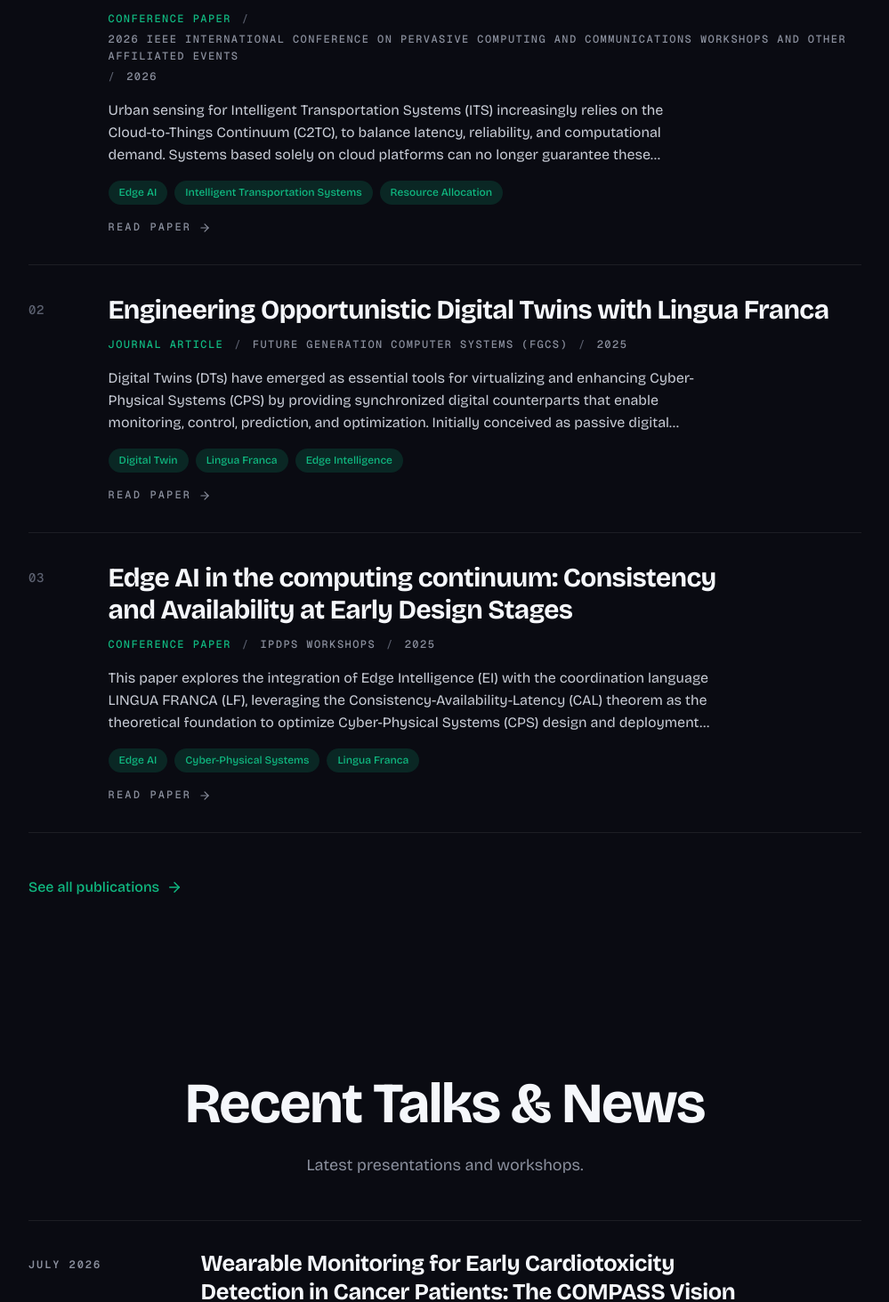
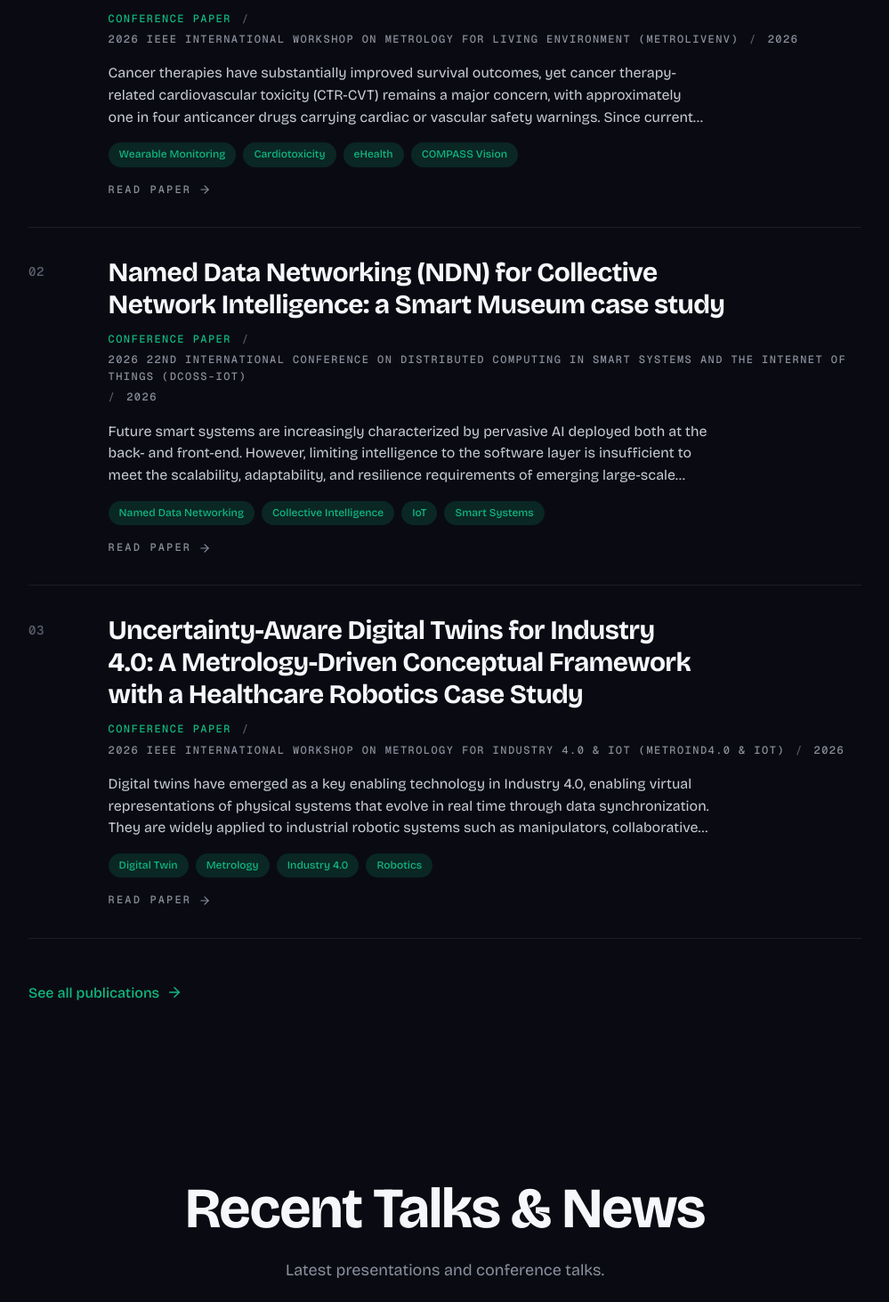
Before and after one commit to vinzbarbuto/vinzbarbuto.github.io, a Next.js app: page / in a window 1280 px wide. Shown: the part 3514-4977 px from the top of the page at 89% size, without its empty margins (140-1139 px from the left). Built offline with nearby package versions, Linux system fonts and the light colour scheme.

Commit message:
feat: add 2026 publications and talks, improve image rendering with position control, and update UI labels.

```diff
--- a/next.config.ts
+++ b/next.config.ts
@@ -12,6 +12,9 @@ const nextConfig: NextConfig = {
   images: {
     unoptimized: true,
   },
+  turbopack: {
+    root: __dirname,
+  },
 };
 
 export default nextConfig;
--- a/src/app/page.tsx
+++ b/src/app/page.tsx
@@ -161,7 +161,7 @@ export default function Home() {
       <SectionLayout
         id="recent-talks"
         title="Recent Talks & News"
-        subtitle="Latest presentations and workshops."
+        subtitle="Latest presentations and conference talks."
       >
         <div className={styles.stackLg}>
           <ol className={styles.talkList}>
--- a/src/app/talks/[id]/page.tsx
+++ b/src/app/talks/[id]/page.tsx
@@ -76,7 +76,7 @@ export default async function TalkDetailPage(props: { params: Promise<{ id: stri
                             src={withBasePath(talk.image || "/placeholder.webp")}
                             alt={talk.title}
                             fill
-                            style={{ objectFit: "cover", objectPosition: "center" }}
+                            style={{ objectFit: "cover", objectPosition: (talk as { imagePosition?: string }).imagePosition || "center" }}
                             priority
                         />
                     </div>
--- a/src/components/TalksClient.tsx
+++ b/src/components/TalksClient.tsx
@@ -12,6 +12,7 @@ interface TalkItem {
     title: string;
     description: string;
     image?: string;
+    imagePosition?: string;
     isLogo?: boolean;
     event?: string;
     date?: string;
@@ -189,6 +190,7 @@ export default function TalksClient({ talks }: { talks: TalkItem[] }) {
                                     fill
                                     style={{
                                         objectFit: talk.isLogo ? "contain" : "cover",
+                                        objectPosition: talk.imagePosition || "center",
                                         padding: talk.isLogo ? "1.5rem" : "0"
                                     }}
                                 />
--- a/src/data/publications.ts
+++ b/src/data/publications.ts
@@ -17,6 +17,72 @@ export interface Publication {
 }
 
 export const publications: Publication[] = [
+    {
+        id: "metrolivenv2026",
+        title: "Wearable Monitoring for Early Cardiotoxicity Detection in Cancer Patients: The COMPASS Vision",
+        authors: "V Barbuto, C Savaglio, IS Curren, G Liuzzo, L Natale, S Gravina, SJ Archibald, R Gravina",
+        venue: "2026 IEEE International Workshop on Metrology for Living Environment (MetroLivEnv)",
+        type: "Conference Paper",
+        year: 2026,
+        abstract: "Cancer therapies have substantially improved survival outcomes, yet cancer therapy-related cardiovascular toxicity (CTR-CVT) remains a major concern, with approximately one in four anticancer drugs carrying cardiac or vascular safety warnings. Since current monitoring relies on periodic hospital-based assessments, transient or progressively evolving cardiovascular alterations often escape timely detection. Within the context of COMPASS (Cardio-Oncology Multidisciplinary Patient Assistance Solution), an EU Innovative Health Initiative (IHI) project (Grant Agreement No. 101253264), this extended abstract explores continuous wearable sensing in real-world environments as a complementary paradigm for early detection of CTR-CVT. After reviewing the clinical indicators most relevant to longitudinal monitoring, we survey the corresponding wearable modalities together with their typical accuracy ranges and metrological limitations, and introduce the COMPASS research vision integrating wearable-derived data into AI-based clinical decision support for personalized cardio-oncology care.",
+        links: {
+            url: "https://ieeexplore.ieee.org/abstract/document/11659865/",
+        },
+        image: "https://res.cloudinary.com/dgec2pai8/image/upload/v1789141147/compass_1_fvdusy.webp",
+        tags: ["Wearable Monitoring", "Cardiotoxicity", "eHealth", "COMPASS Vision"],
+        bibtex: `@inproceedings{barbuto2026wearable,
+  title={Wearable Monitoring for Early Cardiotoxicity Detection in Cancer Patients: The COMPASS Vision},
+  author={Barbuto, Vincenzo and Savaglio, Claudio and Curren, Ivy S and Liuzzo, Giovanna and Natale, Luigi and Gravina, Saverio and Archibald, Stephen J and Gravina, Raffaele},
+  booktitle={2026 IEEE International Workshop on Metrology for Living Environment (MetroLivEnv)},
+  pages={295--300},
+  year={2026},
+  organization={IEEE}
+}`
+    },
+    {
+        id: "dcoss2026",
+        title: "Named Data Networking (NDN) for Collective Network Intelligence: a Smart Museum case study",
+        authors: "R Ul Islam, V Barbuto, C Savaglio, R Gravina",
+        venue: "2026 22nd International Conference on Distributed Computing in Smart Systems and the Internet of Things (DCOSS-IoT)",
+        type: "Conference Paper",
+        year: 2026,
+        abstract: "Future smart systems are increasingly characterized by pervasive AI deployed both at the back- and front-end. However, limiting intelligence to the software layer is insufficient to meet the scalability, adaptability, and resilience requirements of emerging large-scale cyber-physical ecosystems. Indeed, intelligence must extend across both the entire architectural stack and the infrastructure, including the network layer itself. In this paper, we explore Named Data Networking (NDN) as an enabler of collective intelligence at the network level. Unlike traditional IP-based architectures, NDN natively supports in-network caching, name-based routing, and stateful forwarding, thus enabling distributed decision-making mechanisms to emerge directly from the network fabric. We argue that these properties can be interpreted as forms of collective intelligence, where the network collaboratively optimizes content dissemination and resource utilization, and validate our findings through a Smart Museum case study.",
+        links: {
+            url: "https://ieeexplore.ieee.org/abstract/document/11659377/",
+        },
+        image: "https://res.cloudinary.com/dgec2pai8/image/upload/v1789141147/NDN_g2pnku.webp",
+        tags: ["Named Data Networking", "Collective Intelligence", "IoT", "Smart Systems"],
+        bibtex: `@inproceedings{ulislam2026named,
+  title={Named Data Networking (NDN) for Collective Network Intelligence: a Smart Museum case study},
+  author={Ul Islam, Rafiq and Barbuto, Vincenzo and Savaglio, Claudio and Gravina, Raffaele},
+  booktitle={2026 22nd International Conference on Distributed Computing in Smart Systems and the Internet of Things (DCOSS-IoT)},
+  pages={877--882},
+  year={2026},
+  organization={IEEE}
+}`
+    },
+    {
+        id: "metroind2026",
+        title: "Uncertainty-Aware Digital Twins for Industry 4.0: A Metrology-Driven Conceptual Framework with a Healthcare Robotics Case Study",
+        authors: "D Thakur, V Barbuto, C Savaglio, A Guzzo, G Fortino",
+        venue: "2026 IEEE International Workshop on Metrology for Industry 4.0 & IoT (MetroInd4.0 & IoT)",
+        type: "Conference Paper",
+        year: 2026,
+        abstract: "Digital twins have emerged as a key enabling technology in Industry 4.0, enabling virtual representations of physical systems that evolve in real time through data synchronization. They are widely applied to industrial robotic systems such as manipulators, collaborative robots, and automated production cells for applications including process monitoring, predictive maintenance, and control optimization. Despite their growing adoption, many existing digital twin implementations implicitly assume that sensor measurements are accurate and reliable. In practice, measurements of key variables such as position, velocity, force, and system states are affected by uncertainty arising from noise, bias, drift, and environmental disturbances, which can significantly impact the reliability of digital twin predictions. This paper proposes a metrology-driven conceptual framework for uncertainty-aware digital twins (UA-DTs), integrating measurement uncertainty into the digital twin lifecycle to ensure trustworthy monitoring and control, exemplified through a healthcare robotics case study.",
+        links: {
+            url: "https://ieeexplore.ieee.org/abstract/document/11653119/",
+        },
+        image: "https://res.cloudinary.com/dgec2pai8/image/upload/v1789141147/DT_m6yhrf.webp",
+        tags: ["Digital Twin", "Metrology", "Industry 4.0", "Robotics"],
+        bibtex: `@inproceedings{thakur2026uncertainty,
+  title={Uncertainty-Aware Digital Twins for Industry 4.0: A Metrology-Driven Conceptual Framework with a Healthcare Robotics Case Study},
+  author={Thakur, Dipanwita and Barbuto, Vincenzo and Savaglio, Claudio and Guzzo, Antonella and Fortino, Giancarlo},
+  booktitle={2026 IEEE International Workshop on Metrology for Industry 4.0 & IoT (MetroInd4.0 & IoT)},
+  pages={696--701},
+  year={2026},
+  organization={IEEE}
+}`
+    },
     {
         id: "percom2026",
         title: "Enhancing Intelligent Transportation Systems with Optimal Cloud-to-Things Resource Allocation",
--- a/src/data/talks.ts
+++ b/src/data/talks.ts
@@ -1,4 +1,25 @@
 export const talks = [
+    {
+        id: "ieee-digital-twin-2026",
+        title: "An Edge-Cloud Digital Twin Platform for Intelligent Smart Park Services",
+        event: "The 2026 IEEE International Conference on Digital Twin (IEEE Digital Twin 2026)",
+        date: "September 2026",
+        description: "Protected natural areas increasingly require intelligent infrastructures to monitor environmental conditions, support visitors, and assist park management while preserving privacy and operating under limited connectivity. Addressing these challenges requires integrated architectures that combine distributed sensing, edge intelligence, cloud services, and Digital Twin (DT) technologies. This work presents a Smart Park platform developed for the \"I Giganti della Sila\" State Reserve in the Sila National Park, Calabria, Italy. The platform adopts a layered edge-cloud architecture organized around a closed operational loop that acquires environmental and visitor data, processes them through distributed intelligence, and delivers actionable services to visitors and park operators. A territorial DT federates multiple sensing and analytics subsystems into a unified, real-time representation of the park.",
+        image: "https://res.cloudinary.com/dgec2pai8/image/upload/v1789139318/presentation_IEEE_Digital_Twin_yrktlo.webp",
+        imagePosition: "left",
+        isLogo: false,
+        link: "https://swc-ieee-2026.github.io/digitaltwin/"
+    },
+    {
+        id: "swc-dt-tutorial-2026",
+        title: "Digital Twin Engineering: Architectures, AI Techniques, and the TopDown/BottomUp Lifecycle of Behavior Model Construction",
+        event: "Tutorial @ 2026 IEEE Smart World Congress (IEEE SWC 2026)",
+        date: "September 2026",
+        description: "Tutorial co-presented with Dr. Roberto Minerva exploring the software-oriented foundations of Digital Twin engineering. It examines how architectural choices, AI techniques (Deep Learning, Generative AI, and Reinforcement Learning in the loop), and top-down/bottom-up methodologies shape viable behavior models across the entire lifecycle of a Twin.",
+        image: "https://res.cloudinary.com/dgec2pai8/image/upload/v1789139318/tutorial_nijlxi.webp",
+        isLogo: false,
+        link: "https://swc-ieee-2026.github.io/tutorials/digital-twin/"
+    },
     {
         id: "ieee-metrolivenv-2026",
         title: "Wearable Monitoring for Early Cardiotoxicity Detection in Cancer Patients: The COMPASS Vision",
```
Also changed, not shown: src/app/talks/page.tsx (+5 -5 lines), 1 other file (tests, documents, lock files or other folders).
